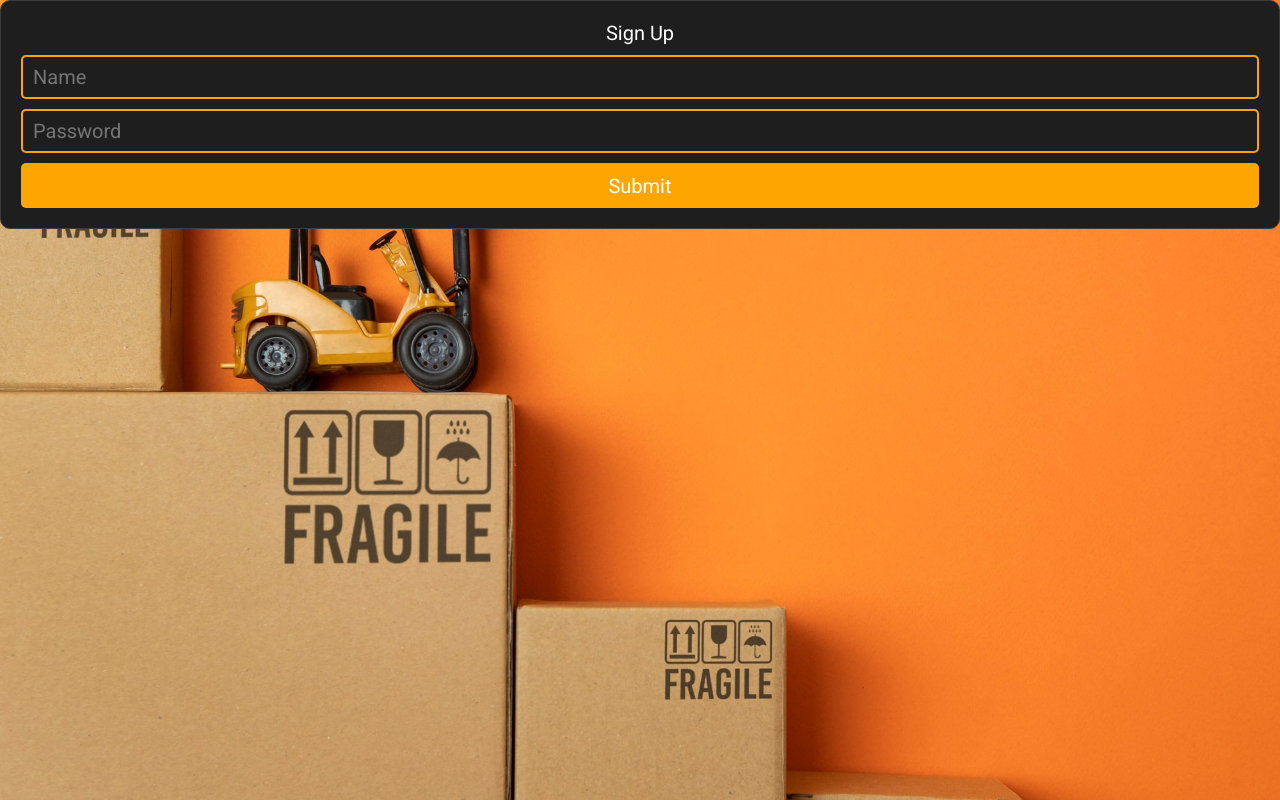
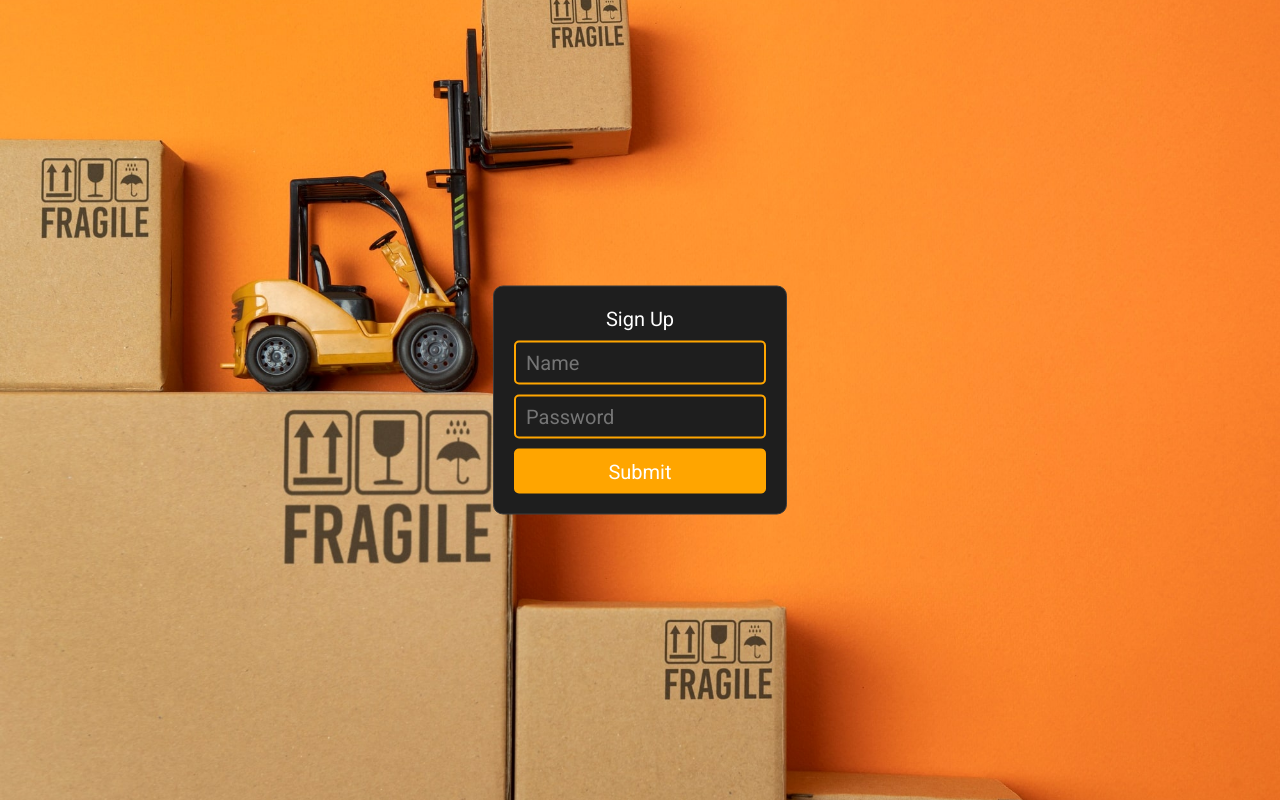
Before and after one commit to jaimezzapata/app-crm-mercancia-bello, a React (Vite) app: page / in a window 1280 px wide. Built offline with nearby package versions, Linux system fonts and the light colour scheme.

Commit message:
Implementación básica del useState en componente Login

```diff
--- a/src/pages/Login.css
+++ b/src/pages/Login.css
@@ -1,4 +1,3 @@
-/* From Uiverse.io by Shoh2008 */
 .form {
   display: flex;
   flex-direction: column;
@@ -10,6 +9,10 @@
   color: white;
   text-align: center;
   font-size: 20px;
+  position: absolute;
+  top: 50%;
+  left: 50%;
+  transform: translate(-50%, -50%);
 }
 
 .form input {
--- a/src/pages/Login.jsx
+++ b/src/pages/Login.jsx
@@ -1,11 +1,25 @@
 import './Login.css'
+import { useState } from 'react'
+import { usuarios } from '../services/database'
+
 function Login() {
+  const [getName, setName] = useState("")
+  const [getPassword, setPassword] = useState("")
+
+  function iniciarSesion() {
+    if (getName === "admin" && getPassword === "admin") {
+      alert("Bienvenido")
+    } else {
+      alert("Usuario o contraseña incorrectos")
+    }
+  }
+
   return (
-    <form className="form">
+    <form /* onSubmit={iniciarSesion} */ className="form">
       Sign Up
-      <input type="text" className="input" placeholder="Name" />
-      <input type="text" className="input" placeholder="Password" />
-      <button>Submit</button>
+      <input onChange={(e) => setName(e.target.value)} type="text" className="input" placeholder="Name" />
+      <input onChange={(e) => setPassword(e.target.value)} type="text" className="input" placeholder="Password" />
+      <button type='button' onClick={iniciarSesion}>Submit</button>
     </form>
   )
 }
--- /dev/null
+++ b/src/services/database.jsx
@@ -0,0 +1,12 @@
+export let usuarios = [
+  {
+    usuario: "admin",
+    contrasena: "admin123",
+    nombre: "Jaime Zapata"
+  },
+  {
+    usuario: "generico",
+    contrasena: "12345",
+    nombre: "Usuario"
+  },
+]
```
